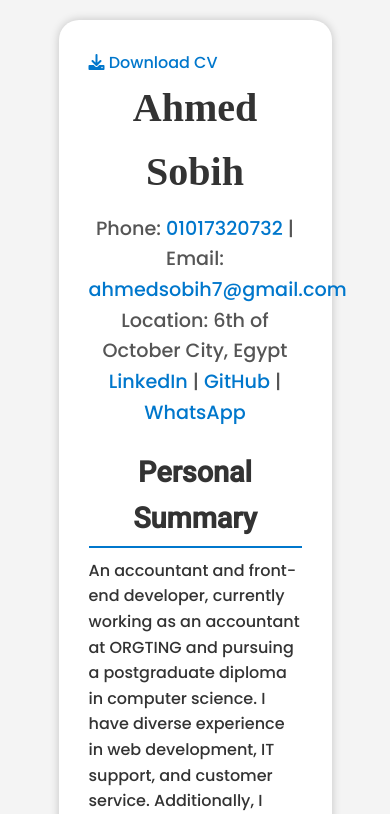
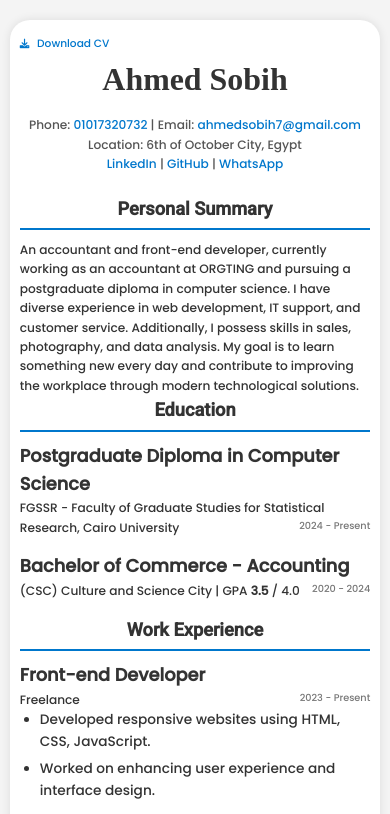
Before and after one commit to a7medsobih/AhmedSobih_CV, a plain HTML site: page index.html in a window 390 px wide. Shown: the top 814 px of the page. Drawn offline with Linux system fonts and the light colour scheme.

Commit message:
to update

```diff
--- a/css/style.css
+++ b/css/style.css
@@ -5,19 +5,36 @@
 }
 
 body {
-    font-family: 'Poppins', sans-serif;
+  font-family: "Poppins", sans-serif;
   background-color: #f4f4f4;
   color: #333;
   line-height: 1.6;
+  font-size: 0.95em; /* تقليل حجم الخط العام */
 }
 
 .container {
-    width: 70%;
+  width: 90%;
+  max-width: 1000px;
   border-radius: 20px;
   margin: 20px auto;
   background-color: #fff;
-    padding: 30px;
-    box-shadow: 0 0 10px rgba(0, 0, 0, 0.2);
+  padding: 10px 20px;
+  box-shadow: 0 0 10px rgba(0, 0, 0, 0.1);
+}
+
+.download-icon a {
+  display: inline;
+  font-size: 0.8em;
+  text-decoration: none;
+  transition: background-color 0.3s ease, transform 0.3s ease;
+}
+
+.download-icon a:hover {
+  transform: scale(1.05); /* تكبير بسيط عند التمرير */
+}
+
+.download-icon i {
+  margin-right: 7px; /* إضافة مسافة بين الأيقونة والنص*/
 }
 
 header {
@@ -26,14 +43,13 @@
 }
 
 header h1 {
-    font-family: 'Merriweather', serif;
-    font-size: 2.5em;
+  font-family: "Merriweather", serif;
+  font-size: 2.1em; /* تصغير العنوان */
   margin-bottom: 10px;
-    /* color: #0077cc; */
 }
 
 header p {
-    font-size: 1.2em;
+  font-size: 0.95em; /* تقليل حجم النص */
   color: #555;
 }
 
@@ -48,8 +64,8 @@
 
 h2 {
   text-align: center;
-    font-family: 'Roboto', sans-serif;
-    font-size: 1.8em;
+  font-family: "Roboto", sans-serif;
+  font-size: 1.4em; /* تقليل حجم العناوين */
   margin-bottom: 10px;
   border-bottom: 2px solid #0077cc;
   padding-bottom: 5px;
@@ -58,14 +74,14 @@
 
 .education-item,
 .experience-item {
-    margin-bottom: 20px;
+  margin-bottom: 15px;
 }
 
 .education-item span,
 .experience-item span,
 .time {
   float: right;
-    font-size: 0.9em;
+  font-size: 0.85em; /* تقليل حجم النص الجانبي */
   color: #777;
 }
 
@@ -74,6 +90,7 @@
 }
 
 ul li {
+  font-size: 0.9em; /* تقليل حجم القائمة */
   margin-bottom: 5px;
 }
 
@@ -93,7 +110,7 @@
 
 .certificates strong {
   font-weight: bold;
-    font-size: 1.1em;
+  font-size: 1.2em; /* تقليل حجم الخط */
 }
 
 .skills-container {
@@ -103,17 +120,88 @@
 }
 
 .skill-category h3 {
-    font-size: 1.2em;
+  font-size: 1.1em; /* تقليل حجم عنوان القسم */
   margin-bottom: 10px;
-    /* color: #0077cc; */
+  color: #0077cc;
 }
 
 footer {
   margin: 15px 0 0 0;
-    font-size: 14px;
+  font-size: 11px;
   text-align: center;
   background-color: #333;
   color: #fff;
-    padding: 10px 0;
+  padding: 8px 0;
   border-radius: 0 0 20px 20px;
 }
+
+/* Media Queries - لجعل الـ CV متجاوب */
+
+@media (max-width: 768px) {
+  .container {
+    width: 95%;
+    padding: 15px; /* تقليل المسافات الداخلية */
+  }
+
+  h1 {
+    font-size: 1.5em; /* تقليل حجم العنوان */
+  }
+
+  h2 {
+    font-size: 1.3em; /* تقليل حجم العناوين */
+  }
+
+  p,
+  li {
+    font-size: 0.85em; /* تقليل حجم النص في الشاشات الصغيرة */
+  }
+
+  .skills-container {
+    grid-template-columns: repeat(auto-fit, minmax(150px, 1fr)); /* عمودان في الشاشات الصغيرة */
+  }
+
+  .education-item span,
+  .experience-item span {
+    font-size: 0.8em; /* تقليل حجم النص الجانبي */
+  }
+
+  .certificates strong {
+    font-size: 1.1em; /* تصغير أكثر لحجم النص */
+  }
+}
+
+@media (max-width: 480px) {
+  h1 {
+    font-size: 1.4em; /* تقليل العنوان بشكل أكبر للأجهزة الصغيرة */
+  }
+
+  header p {
+    font-size: 0.8em; /* تقليل حجم النص */
+  }
+
+  h2 {
+    font-size: 1.2em; /* تقليل حجم العناوين للأجهزة الصغيرة */
+  }
+
+  .skills-container {
+    grid-template-columns: 1fr; /* عمود واحد للأجهزة الصغيرة جداً */
+  }
+
+  .container {
+    padding: 10px; /* تقليل المسافة الداخلية بشكل أكبر */
+  }
+
+  p,
+  li {
+    font-size: 0.8em; /* تصغير النص بشكل أكبر للأجهزة الصغيرة جداً */
+  }
+
+  .download-icon a {
+    font-size: 0.7em; /* تقليل حجم النص أكثر للأجهزة الصغيرة */
+  }
+
+  .download-icon i {
+    font-size: 0.9em; /* تصغير الأيقونة */
+    margin-right: 5px; /* تقليل المسافة بين الأيقونة والنص */
+  }
+}
```
Lines whose indentation alone changed are shown as unchanged.
